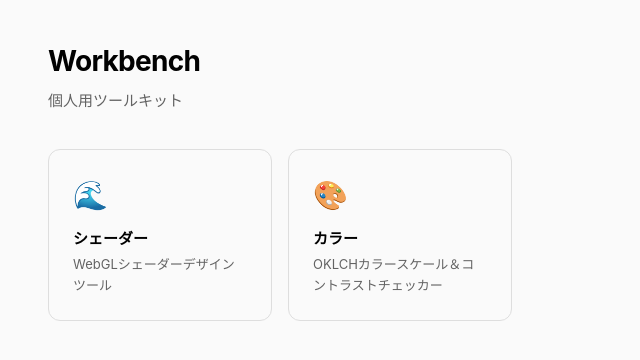
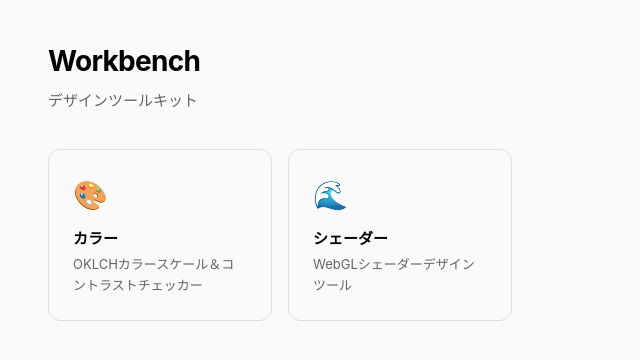
Before and after one commit to sunadayusuke/workbench, a Next.js app: page / in a window 1280 px wide. Shown: the top 360 px of the page, without its empty margins (0-640 px from the left). Built offline with nearby package versions, Linux system fonts and the light colour scheme; a web font is replaced by a local one.

Commit message:
ホーム変更

```diff
--- a/app/page.tsx
+++ b/app/page.tsx
@@ -1,17 +1,17 @@
 import Link from "next/link";
 
 const apps = [
+  {
+    name: "カラー",
+    description: "OKLCHカラースケール＆コントラストチェッカー",
+    href: "/apps/color",
+    icon: "🎨",
+  },
   {
     name: "シェーダー",
     description: "WebGLシェーダーデザインツール",
     href: "/apps/shader",
     icon: "🌊",
-  },
-  {
-    name: "カラー",
-    description: "OKLCHカラースケール＆コントラストチェッカー",
-    href: "/apps/color",
-    icon: "🎨",
   },
 ];
 
@@ -19,7 +19,7 @@ export default function Home() {
   return (
     <div className="min-h-screen px-12 py-10">
       <h1 className="text-[28px] font-bold tracking-tight mb-2">Workbench</h1>
-      <p className="text-[15px] text-muted-foreground mb-9">個人用ツールキット</p>
+      <p className="text-[15px] text-muted-foreground mb-9">デザインツールキット</p>
       <div className="grid grid-cols-[repeat(auto-fill,minmax(220px,1fr))] gap-4">
         {apps.map((app) => (
           <Link
```
